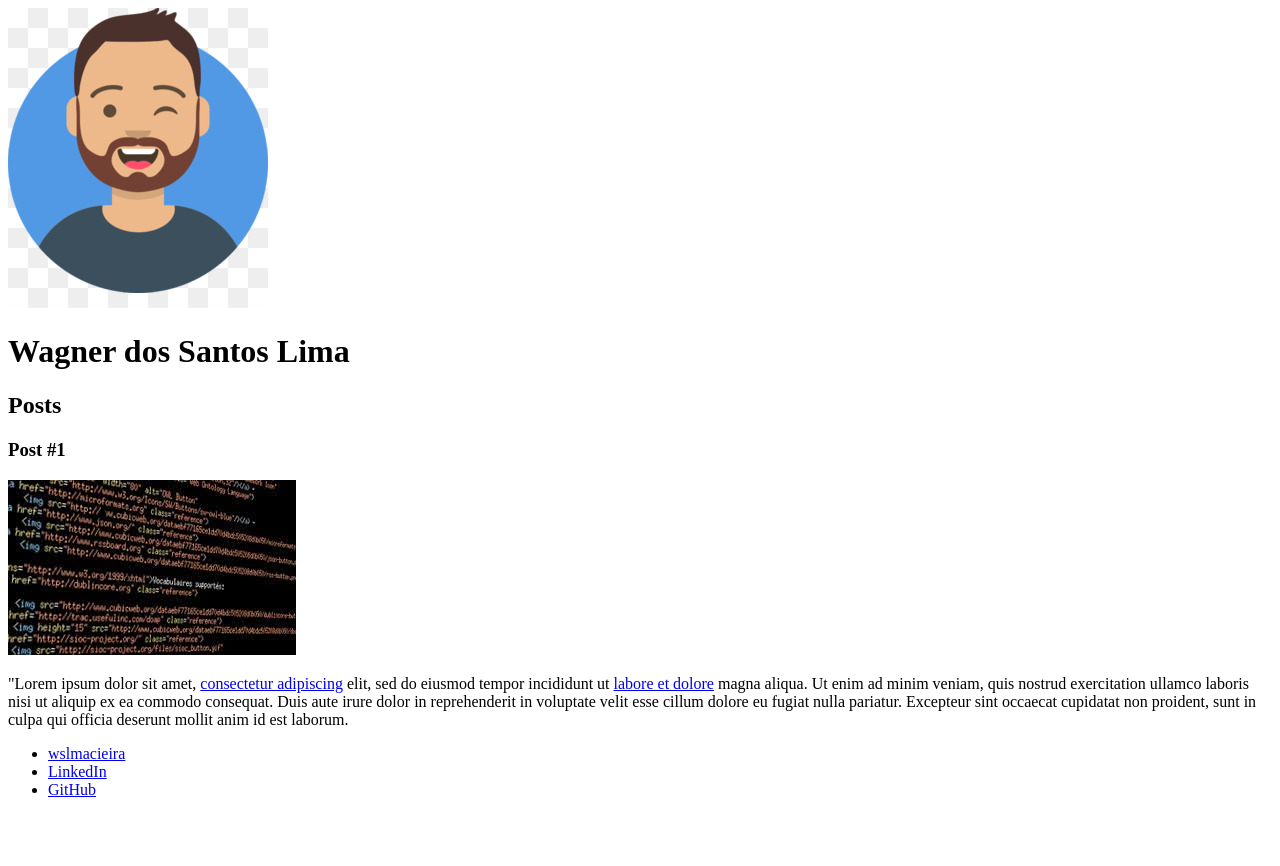
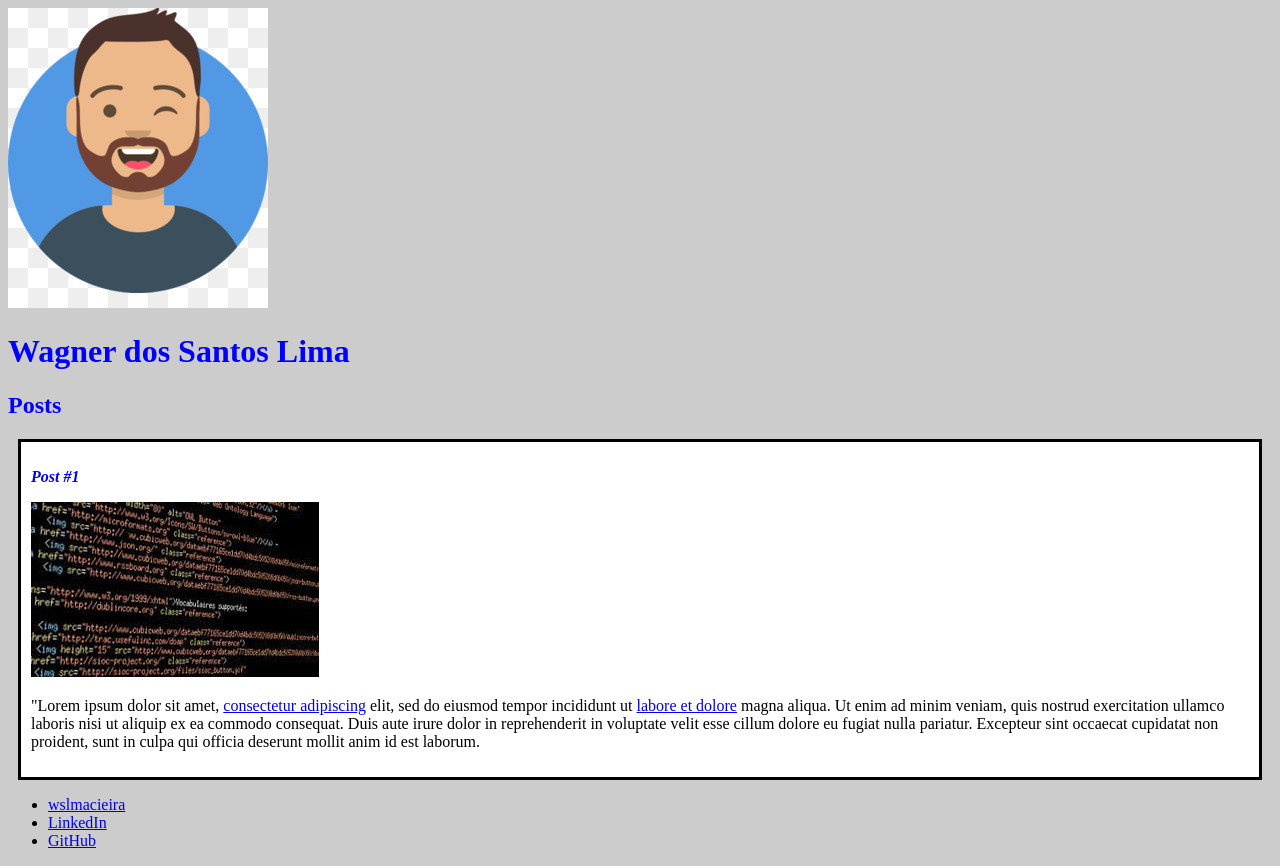
Before and after one commit to wslmacieira/curso-html5, a plain HTML site: page index.html in a window 1280 px wide. Before the commit the page ends 815 px from the top, so only its background shows below. Drawn offline with Linux system fonts and the light colour scheme.

Commit message:
conceitos basicos de css3

```diff
--- a/index.html
+++ b/index.html
@@ -3,20 +3,21 @@
   <head>
     <meta charset="utf-8" />
     <title>Wagner dos Santos Lima</title>
+    <link rel="stylesheet" href="style.css">
   </head>
 
   <body>
     <header>
         <img src="avatar.jpg" alt="Ilustração do avatar">
-      <h1>Wagner dos Santos Lima</h1>
+      <h1 id="title">Wagner dos Santos Lima</h1>
     </header>
     <section>
       <header>
-        <h2>Posts</h2>
+        <h2 class="subtitle">Posts</h2>
       </header>
-      <article>
+      <article class="post">
         <header>
-          <h3>Post #1</h3>
+          <h3 class="post_title">Post #1</h3>
           <img src="postagem-1.jpg" alt="Editor de texto contendo código html">
         </header>
         <p>
--- /dev/null
+++ b/style.css
@@ -0,0 +1,21 @@
+body {
+  background: #ccc;
+}
+
+#title,
+.subtitle,
+.post_title {
+  color: blue;
+}
+
+.post_title {
+  font-size: 16px;
+  font-style: italic;
+}
+
+.post {
+  background: #fff;
+  padding: 10px;
+  border: 3px solid #000;
+  margin: 10px;
+}
```
